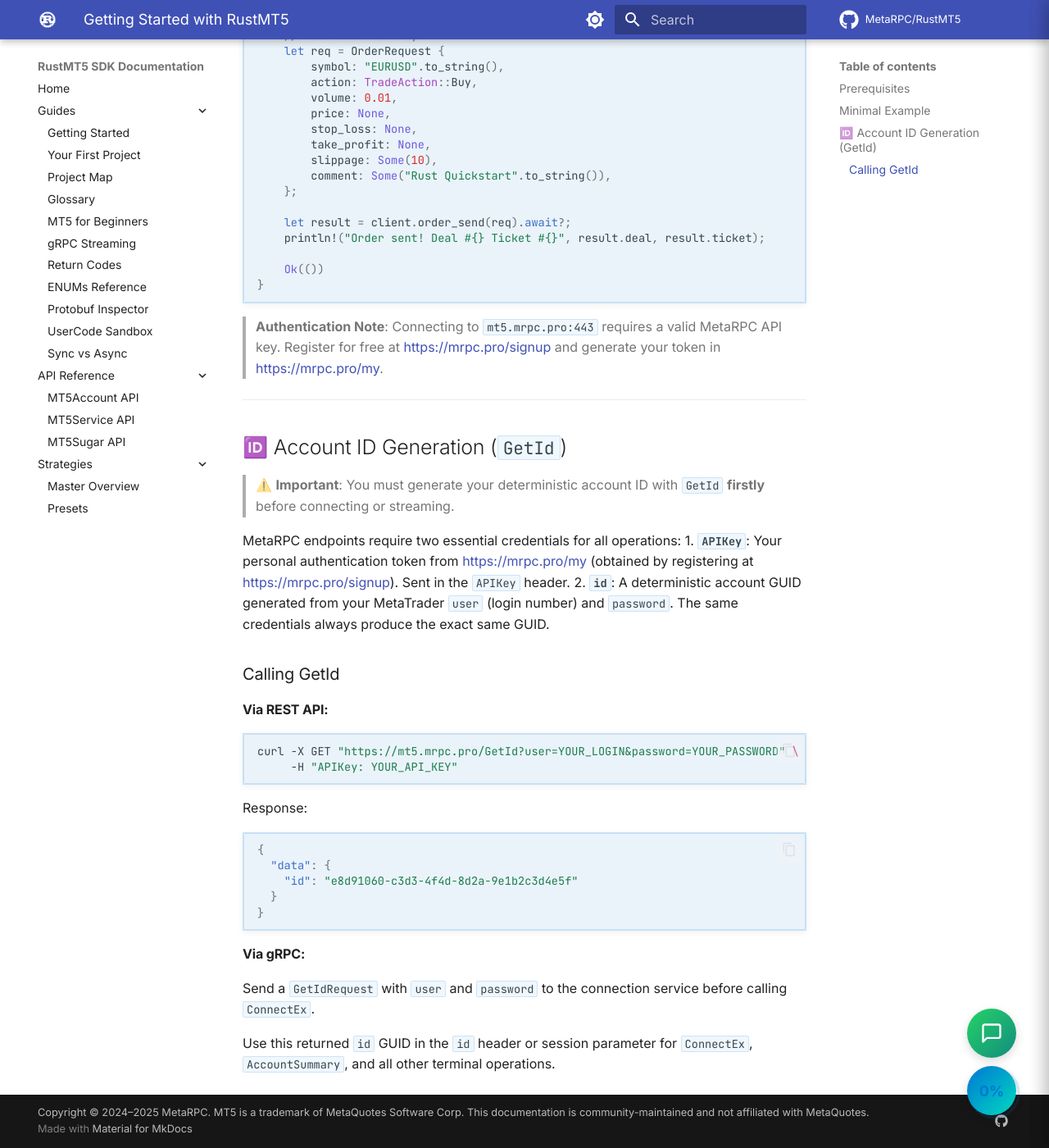
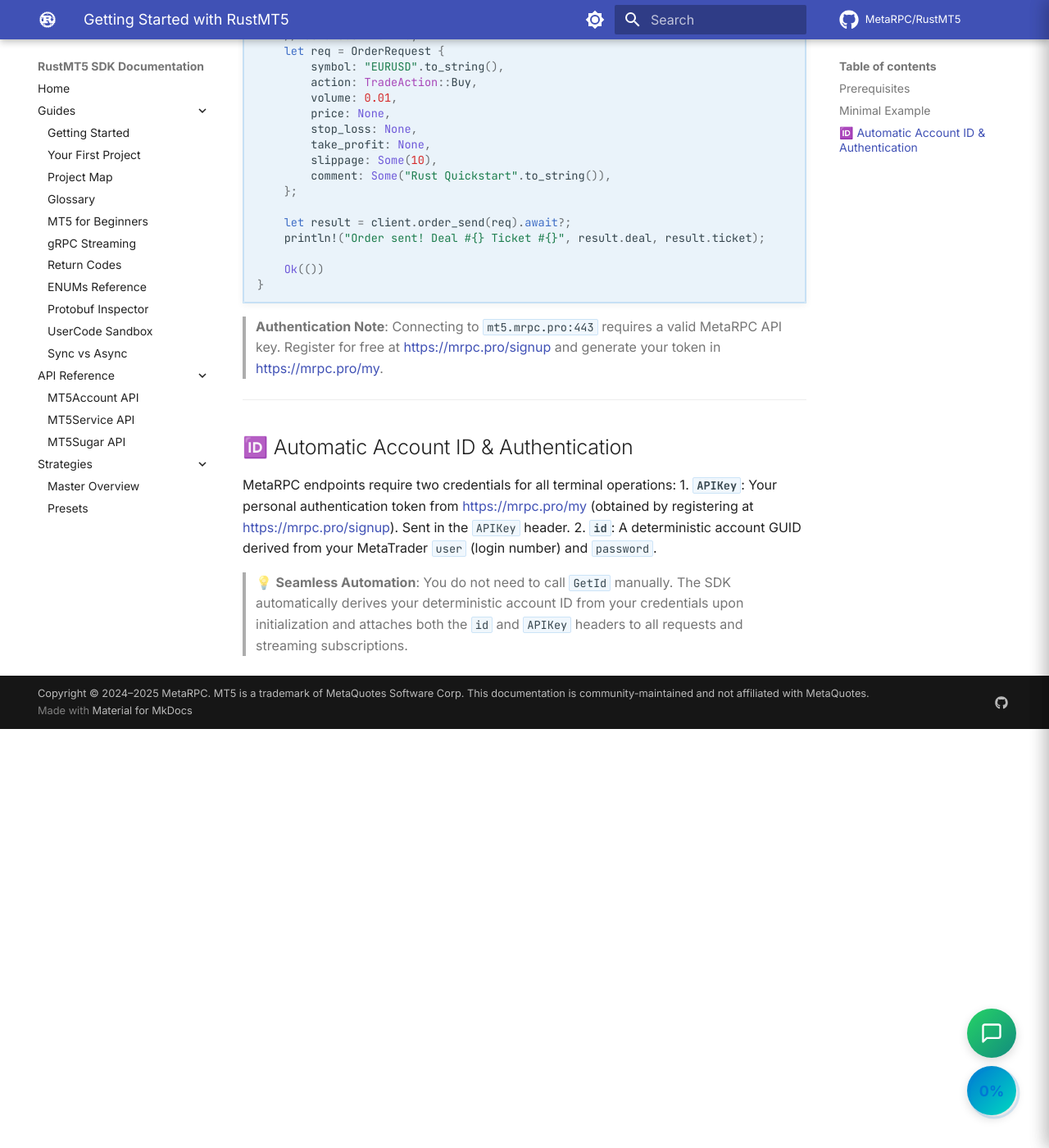
Before and after one commit to MetaRPC/RustMT5, an MkDocs documentation site: the page built from docs/getting-started.md, in a window 1280 px wide and 1400 px high, scrolled down 588 px. Shown: the whole window at 82% size. Built offline with MkDocs 1.6.1 and Material for MkDocs 9.7.7, drawn with Linux system fonts in a browser that asks for light colours; comment, search, counter and statistics services are not loaded.

Commit message:
feat: automate GetId and support apiKey in Account constructor

````diff
--- a/docs/getting-started.md
+++ b/docs/getting-started.md
@@ -45,32 +45,10 @@
 
 ---
 
-## 🆔 Account ID Generation (`GetId`)
+## 🆔 Automatic Account ID & Authentication
 
-> ⚠️ **Important**: You must generate your deterministic account ID with `GetId` **firstly** before connecting or streaming.
+MetaRPC endpoints require two credentials for all terminal operations:
+1. **`APIKey`**: Your personal authentication token from [https://mrpc.pro/my](https://mrpc.pro/my) (obtained by registering at [https://mrpc.pro/signup](https://mrpc.pro/signup)). Sent in the `APIKey` header.
+2. **`id`**: A deterministic account GUID derived from your MetaTrader `user` (login number) and `password`.
 
-MetaRPC endpoints require two essential credentials for all operations:
-1. **`APIKey`**: Your personal authentication token from [https://mrpc.pro/my](https://mrpc.pro/my) (obtained by registering at [https://mrpc.pro/signup](https://mrpc.pro/signup)). Sent in the `APIKey` header.
-2. **`id`**: A deterministic account GUID generated from your MetaTrader `user` (login number) and `password`. The same credentials always produce the exact same GUID.
-
-### Calling GetId
-
-#### Via REST API:
-```bash
-curl -X GET "https://mt5.mrpc.pro/GetId?user=YOUR_LOGIN&password=YOUR_PASSWORD" \
-     -H "APIKey: YOUR_API_KEY"
-```
-
-Response:
-```json
-{
-  "data": {
-    "id": "e8d91060-c3d3-4f4d-8d2a-9e1b2c3d4e5f"
-  }
-}
-```
-
-#### Via gRPC:
-Send a `GetIdRequest` with `user` and `password` to the connection service before calling `ConnectEx`.
-
-Use this returned `id` GUID in the `id` header or session parameter for `ConnectEx`, `AccountSummary`, and all other terminal operations.
+> 💡 **Seamless Automation**: You do not need to call `GetId` manually. The SDK automatically derives your deterministic account ID from your credentials upon initialization and attaches both the `id` and `APIKey` headers to all requests and streaming subscriptions.
````
Also changed, not shown: README.md (+5 -21 lines), docs/All_Guides/GETTING_STARTED.md (+5 -27 lines), docs/All_Guides/Your_First_Project.md (+5 -20 lines), docs/connection.md (+3 -12 lines), 3 other files.
